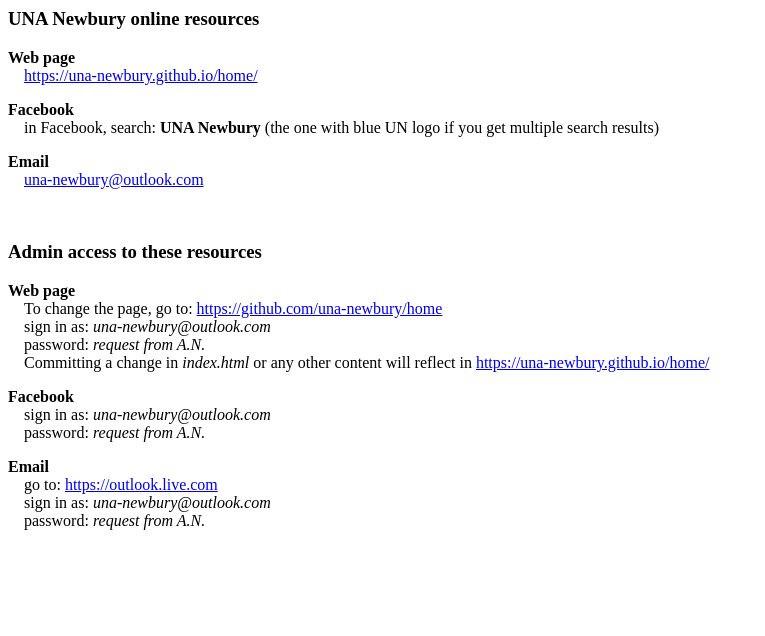
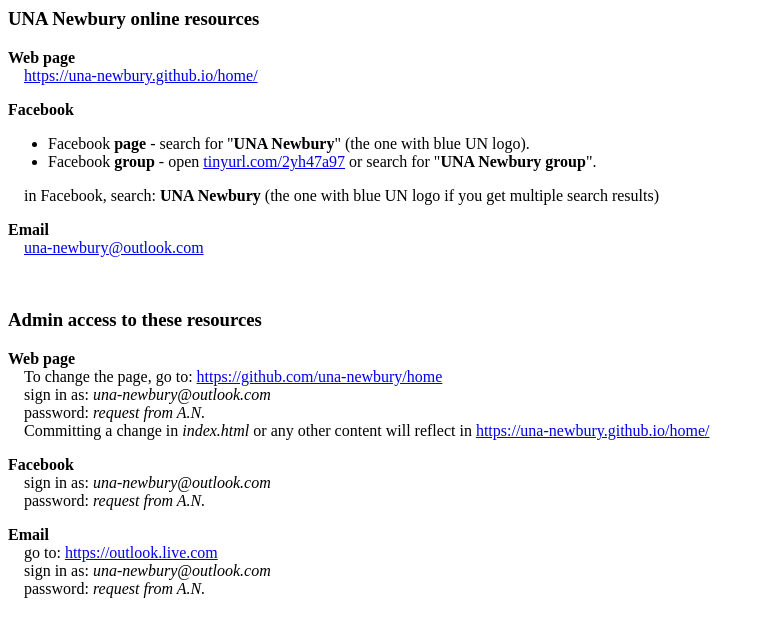
Before and after one commit to una-newbury/home, a plain HTML site: page pageinfo.html in a window 1280 px wide. Shown: the whole page, without its empty margins (0-765 px from the left). Drawn offline with Linux system fonts and the light colour scheme.

Commit message:
pageinfo

```diff
--- a/pageinfo.html
+++ b/pageinfo.html
@@ -13,6 +13,10 @@
 <p></p>
 
 <b>Facebook</b><br>
+<ul>
+    <li>Facebook <b>page</b> - search for "<b>UNA Newbury</b>" (the one with blue UN logo).</li>
+    <li>Facebook <b>group</b> - open <a href="https://tinyurl.com/2yh47a97" target="_blank">tinyurl.com/2yh47a97</a> or search for "<b>UNA Newbury group</b>".</li>
+</ul>
 &emsp;in Facebook, search: <b>UNA Newbury</b> (the one with blue UN logo if you get multiple search results)<br>
 <p></p>
 
```
